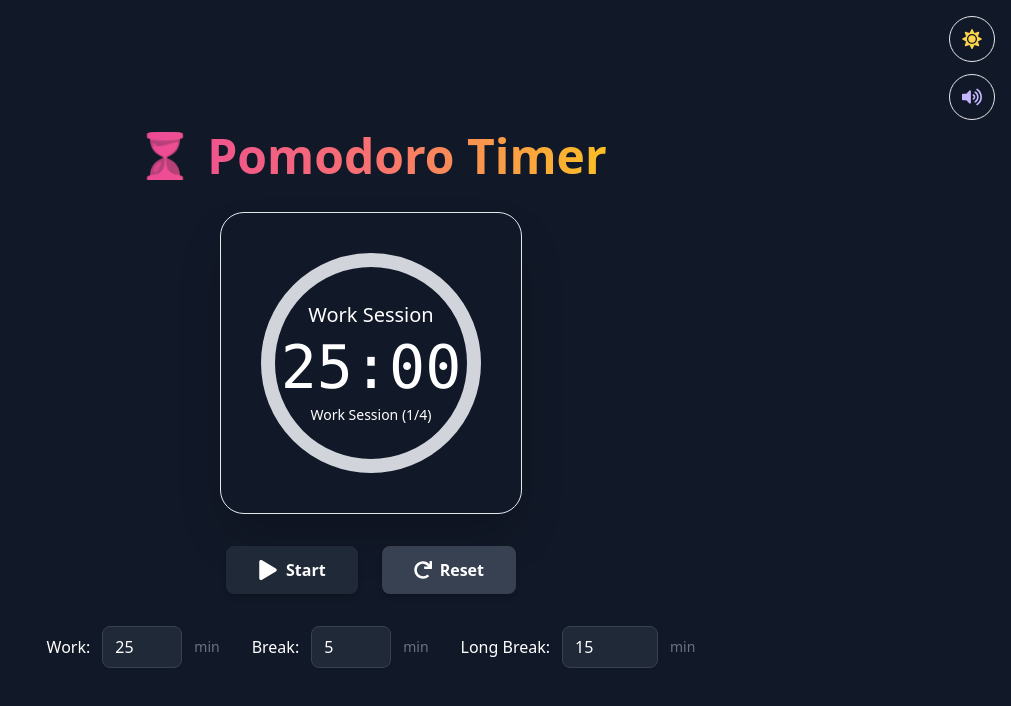
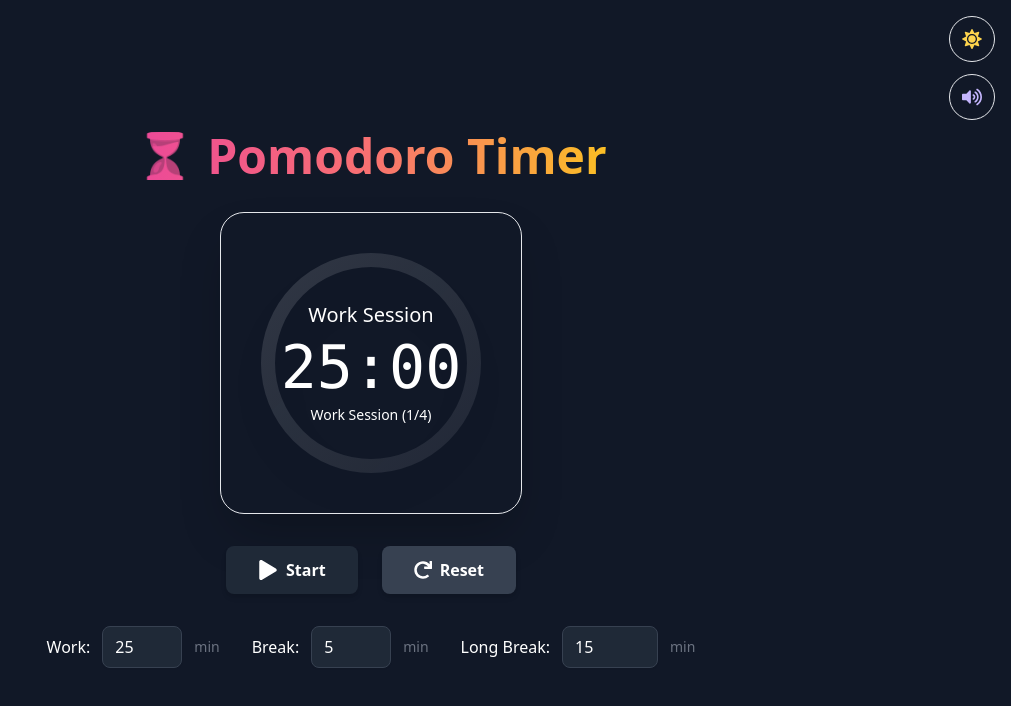
Before and after one commit to AnjaleeAmarakoon/pomodoro-timer, a React (Vite) app: page / in a window 1280 px wide. Shown: the top 706 px of the page, without its empty margins (269-1280 px from the left). Built offline with nearby package versions, Linux system fonts and the light colour scheme.

Commit message:
feat: enhance circular progress with gradient colors and glow effect

```diff
--- a/src/components/CircularProgress.jsx
+++ b/src/components/CircularProgress.jsx
@@ -4,26 +4,39 @@ export default function CircularProgress({ progress, size = 200, strokeWidth = 1
   const offset = circumference - (progress / 100) * circumference;
 
   return (
-    <svg width={size} height={size} className="rotate-180">
+    <svg width={size} height={size} className="rotate-180 filter drop-shadow-2xl">
+      {/* Background circle with subtle gradient */}
+      <defs>
+        <linearGradient id="bgGradient" x1="0%" y1="0%" x2="100%" y2="100%">
+          <stop offset="0%" style={{ stopColor: "#e5e7eb", stopOpacity: 0.5 }} />
+          <stop offset="100%" style={{ stopColor: "#d1d5db", stopOpacity: 0.3 }} />
+        </linearGradient>
+        <linearGradient id="progressGradient" x1="0%" y1="0%" x2="100%" y2="100%">
+          <stop offset="0%" style={{ stopColor: color, stopOpacity: 1 }} />
+          <stop offset="100%" style={{ stopColor: color, stopOpacity: 0.7 }} />
+        </linearGradient>
+      </defs>
       <circle
         cx={size / 2}
         cy={size / 2}
         r={radius}
-        stroke="#d1d5db"
+        stroke="url(#bgGradient)"
         strokeWidth={strokeWidth}
         fill="none"
+        opacity="0.3"
       />
       <circle
         cx={size / 2}
         cy={size / 2}
         r={radius}
-        stroke={color}
+        stroke="url(#progressGradient)"
         strokeWidth={strokeWidth}
         fill="none"
         strokeDasharray={circumference}
         strokeDashoffset={offset}
         strokeLinecap="round"
-        className="transition-all duration-500 drop-shadow-xl"
+        className="transition-all duration-500"
+        style={{ filter: "drop-shadow(0 0 8px currentColor)" }}
       />
     </svg>
   );
```
